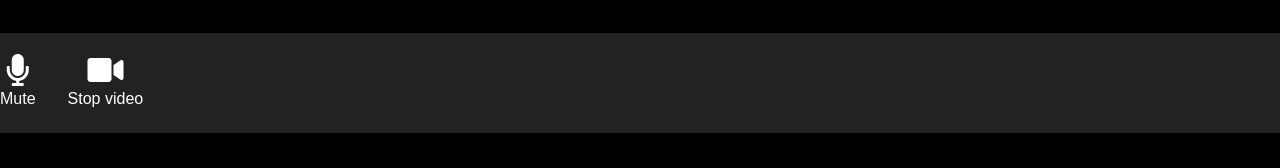
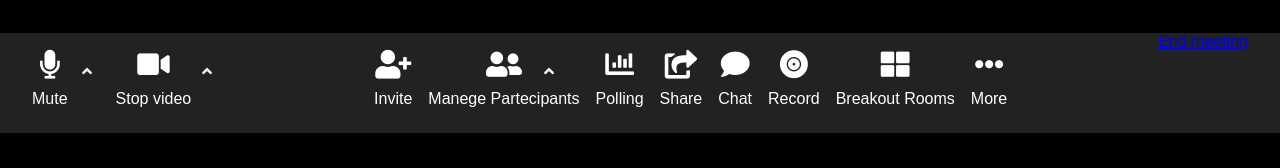
Before and after one commit to mikicola/html-css-zoom, a plain HTML site: page index.html in a window 1280 px wide. Shown: the part 1503-1671 px from the top of the page. After the commit the page ends 1636 px from the top, so only its background shows below. Drawn offline with Linux system fonts and the light colour scheme.

Commit message:
ul centrale menu

```diff
--- a/css/style.css
+++ b/css/style.css
@@ -52,22 +52,60 @@ body{
     height: 100px;
 }
 
+.bottom{
+    margin: 2rem;
+    display: flex;
+    justify-content: space-between;
+}
+
 ul{
-	margin: 0;
-	padding: 20px 0; /* Adding some padding */
-
-	display: flex; /* flex Set navigation bar horizontally using the  display tag*/
-	color: white;
+    margin: 0;
+	padding: 1rem 0;
+    position: relative;
+	display: flex;
 }
 
 ul li{
-	list-style: none;
+    list-style: none;
 	text-align: center;
 	display: block;
-	/* border-right: 2rem solid rgba(0,0,0,0.2); */
-    padding-right: 2rem;
+    padding-right: 3rem;
+}
+
+ul li a{
+    text-decoration: none;
+
+	display: block;
+    color: white;
 }
 
 ul .icon{
-    font-size: 2rem;
+    font-size: 1.8rem;
+    padding-bottom: .5rem;
 }
+
+#ul-center{
+    /* display: flex;
+    justify-content: center; */
+}
+
+
+#ul-center li{
+    padding-right: 1rem;
+}
+
+
+
+.arrow, .arrow2, .arrow3{
+    position: absolute;
+    left: 50px;
+    bottom: 45px;
+}
+
+.arrow2{
+    left: 170px;
+}
+
+.arrow3{
+    left: 170px;
+}
--- a/index.html
+++ b/index.html
@@ -194,30 +194,108 @@
         <div class="container bottom">
             <ul>
                 <li>
+                    <a href="#">
                         <div class="icon">
                             <i class="fas fa-microphone"></i>
                         </div>
                         <div class="name"><span>Mute</span></div>
+
+                        <a href="#">
+                            <i class="fas fa-angle-up arrow"></i>
+                        </a>
+                    </a>
                 </li>
 
                 <li>
+                    <a href="#">
                         <div class="icon">
                             <i class="fas fa-video"></i>
                         </div>
                         <div class="name"><span>Stop video</span></div>
+                        <a href="#">
+                            <i class="fas fa-angle-up arrow2"></i>
+                        </a>
+                    </a>
                 </li>
             </ul>
 
-            <ul>
-                <li></li>
-                <li></li>
-                <li></li>
-                <li></li>
-                <li></li>
-                <li></li>
-                <li></li>
-                <li></li>
+            <ul id="ul-center">
+                <li>
+                    <a href="#">
+                        <div class="icon">
+                            <i class="fas fa-user-plus"></i>
+                        </div>
+                        <div class="name"><span>Invite</span></div>
+                    </a>
+                </li>
+
+                <li>
+                    <a href="#">
+                        <div class="icon">
+                            <i class="fas fa-user-friends"></i>
+                        </div>
+                        <div class="name"><span>Manege Partecipants</span></div>
+                    </a>
+                </li>
+
+                <li>
+                    <a href="#">
+                        <div class="icon">
+                            <i class="fas fa-chart-bar"></i>
+                        </div>
+                        <div class="name"><span>Polling</span></div>
+                    </a>
+                </li>
+
+                <li>
+                    <a href="#">
+                        <div class="icon">
+                            <i class="fas fa-share-square"></i>
+                        </div>
+                        <div class="name"><span>Share</span></div>
+                        <a href="#">
+                            <i class="fas fa-angle-up arrow3"></i>
+                        </a>
+                    </a>
+                </li>
+                <li>
+                    <a href="#">
+                        <div class="icon">
+                            <i class="fas fa-comment"></i>
+                        </div>
+                        <div class="name"><span>Chat</span></div>
+                    </a>
+                </li>
+
+                <li>
+                    <a href="#">
+                        <div class="icon">
+                            <i class="fas fa-record-vinyl"></i>
+                        </div>
+                        <div class="name"><span>Record</span></div>
+                    </a>
+                </li>
+
+                <li>
+                    <a href="#">
+                        <div class="icon">
+                            <i class="fas fa-th-large"></i>
+                        </div>
+                        <div class="name"><span>Breakout Rooms</span></div>
+                    </a>
+                </li>
+
+                <li>
+                    <a href="#">
+                        <div class="icon">
+                            <i class="fas fa-ellipsis-h"></i>
+                        </div>
+                        <div class="name"><span>More</span></div>
+                    </a>
+                </li>
             </ul>
+
+            <a href="#!">End meeting</a>
         </div>
     </nav>
 </body>
```
Lines whose indentation alone changed are shown as unchanged.
